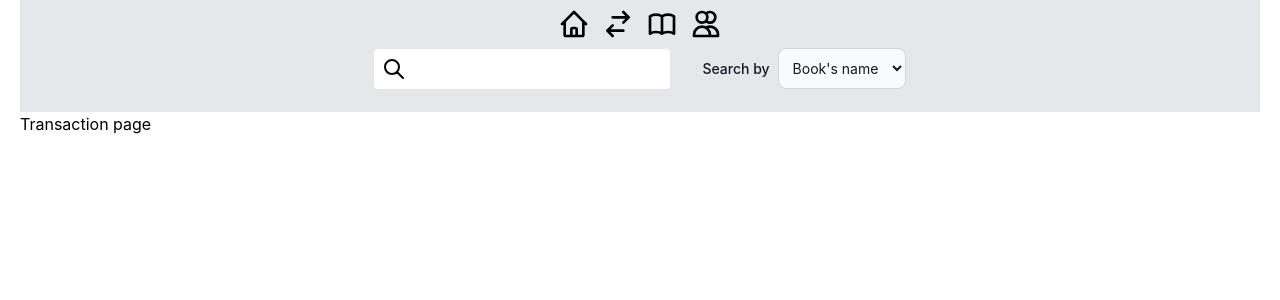
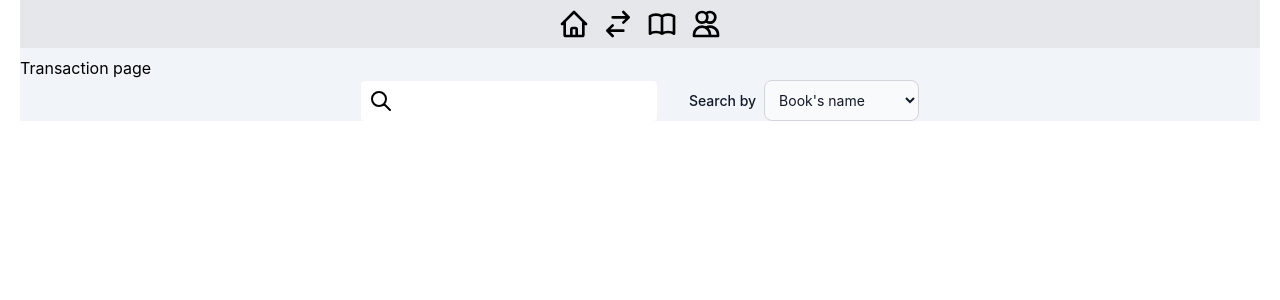
Before and after one commit to bekeodangyeuqn/CSDL, a Next.js app: page /transaction in a window 1280 px wide. Shown: the top 300 px of the page. Built offline with nearby package versions, Linux system fonts and the light colour scheme.

Commit message:
add 'fake' searchbars

```diff
--- /dev/null
+++ b/components/BookSeachbar.js
@@ -0,0 +1,32 @@
+import React from 'react'
+
+function Seachbar() {
+    return (
+        <div className='flex space-x-2 items-center'>
+            <div className='relative mr-6'>
+                <div className='absolute top-2 left-2'>
+                    <svg xmlns="http://www.w3.org/2000/svg" className="h-6 w-6" fill="none" viewBox="0 0 24 24" stroke="currentColor" strokeWidth={2}>
+                        <path strokeLinecap="round" strokeLinejoin="round" d="M21 21l-6-6m2-5a7 7 0 11-14 0 7 7 0 0114 0z" />
+                    </svg>
+                </div>
+                <input className='pl-10 pr-2 py-2 rounded hover:outline-none  hover:ring-1 hover:ring-sky-400  focus:outline-none focus:ring-1 focus:ring-sky-400'></input>
+            </div>
+            <div className='flex items-center'>
+                <label htmlFor="search-by" className="block mr-2 whitespace-nowrap text-sm font-medium text-gray-900 dark:text-gray-400">Search by</label>
+                <select id="search-by" className="bg-gray-50 border border-gray-300 text-gray-900 text-sm rounded-lg hover:outline-none
+                 hover:border-sky-500 focus:outline-none
+                focus:ring-sky-400 focus:border-sky-500 block w-full p-2.5 dark:bg-gray-700 dark:border-gray-600
+                dark:placeholder-gray-400 dark:text-white dark:focus:ring-blue-500 dark:focus:border-sky-400">
+                    <option defaultValue value="bookName">Book&apos;s name</option>
+                    <option value="gerne">Gerne</option>
+                    <option value="year">Author</option>
+                    <option value="publisherName">Publisher</option>
+                    <option value="year">Publish year</option>
+                </select>
+            </div>
+        </div>
+
+    )
+}
+
+export default Seachbar
--- a/components/Layout.js
+++ b/components/Layout.js
@@ -9,11 +9,11 @@ export default function Layout({ children }) {
                 <meta name="description" content="Generated by create next app" />
                 <link rel="icon" href="/favicon.ico" />
             </Head>
-            <div className='fixed container h-28 flex flex-col space-y-2 p-2 bg-gray-200'>
+            <div className='fixed container flex flex-col space-y-2 p-2 bg-gray-200'>
                 <Navbar />
             </div>
 
-            <div className='pt-28'>
+            <div className='pt-14 bg-slate-100'>
                 {children}
             </div>
         </div>
--- /dev/null
+++ b/components/TransactionSearchBar.js
@@ -0,0 +1,34 @@
+import React from 'react'
+
+function Seachbar() {
+    return (
+        <div className='flex space-x-2 items-center'>
+            <div className='relative mr-6'>
+                <div className='absolute top-2 left-2'>
+                    <svg xmlns="http://www.w3.org/2000/svg" className="h-6 w-6" fill="none" viewBox="0 0 24 24" stroke="currentColor" strokeWidth={2}>
+                        <path strokeLinecap="round" strokeLinejoin="round" d="M21 21l-6-6m2-5a7 7 0 11-14 0 7 7 0 0114 0z" />
+                    </svg>
+                </div>
+                <input className='pl-10 pr-2 py-2 rounded hover:outline-none  hover:ring-1 hover:ring-sky-400  focus:outline-none focus:ring-1 focus:ring-sky-400'></input>
+            </div>
+            <div className='flex items-center'>
+                <label htmlFor="search-by" className="block mr-2 whitespace-nowrap text-sm font-medium text-gray-900 dark:text-gray-400">Search by</label>
+                <select id="search-by" className="bg-gray-50 border border-gray-300 text-gray-900 text-sm rounded-lg hover:outline-none
+                 hover:border-sky-500 focus:outline-none
+                focus:ring-sky-400 focus:border-sky-500 block w-full p-2.5 dark:bg-gray-700 dark:border-gray-600
+                dark:placeholder-gray-400 dark:text-white dark:focus:ring-blue-500 dark:focus:border-sky-400">
+                    <option defaultValue value="bookName">Book&apos;s name</option>
+                    <option value="name">User&apos;s name</option>
+                    <option value="userId">User ID</option>
+                    <option value="bookId">Book ID</option>
+                    <option value="name">Librarian ID</option>
+                    <option value="transactionDate">Transaction Date</option>
+                    <option value="expiredDate">Expired Date</option>
+                </select>
+            </div>
+        </div>
+
+    )
+}
+
+export default Seachbar
--- a/components/navbar/Seachbar.js
+++ b/components/UserSearchBar.js
@@ -1,6 +1,6 @@
 import React from 'react'
 
-function Seachbar() {
+function UserSeachbar() {
     return (
         <div className='flex space-x-2 items-center'>
             <div className='relative mr-6'>
@@ -17,16 +17,14 @@ function Seachbar() {
                  hover:border-sky-500 focus:outline-none
                 focus:ring-sky-400 focus:border-sky-500 block w-full p-2.5 dark:bg-gray-700 dark:border-gray-600
                 dark:placeholder-gray-400 dark:text-white dark:focus:ring-blue-500 dark:focus:border-sky-400">
-                    <option selected value="bookName">Book&apos;s name</option>
-                    <option value="gerne">Gerne</option>
-                    <option value="year">Author</option>
-                    <option value="publisherName">Publisher</option>
-                    <option value="year">Publish year</option>
+                    <option defaultValue value="name">Name</option>
+                    <option value="userId">User ID</option>
+                    <option value="address">Address</option>
+                    <option value="phone">Phone</option>
                 </select>
             </div>
         </div>
-
     )
 }
 
-export default Seachbar
+export default UserSeachbar
--- a/components/navbar/index.js
+++ b/components/navbar/index.js
@@ -1,7 +1,6 @@
 import Link from 'next/link'
 import React from 'react'
 
-import Seachbar from './Seachbar'
 
 const navLinks = [
     {
@@ -43,9 +42,6 @@ function index() {
                     ))
                 }
             </div>
-            <div className='flex justify-center '>
-                <Seachbar></Seachbar>
-            </div>
         </>
     )
 }
--- a/pages/book/index.js
+++ b/pages/book/index.js
@@ -1,8 +1,16 @@
 import React from 'react'
+
+import BookSeachbar from '../../components/BookSeachbar'
 
 function index() {
   return (
-    <div>book page</div>
+    <div>
+      book page
+
+      <div className='flex justify-center '>
+        <BookSeachbar></BookSeachbar>
+      </div>
+    </div>
   )
 }
 
--- a/pages/transaction/index.js
+++ b/pages/transaction/index.js
@@ -1,8 +1,14 @@
 import React from 'react'
+import TransactionSearchBar from '../../components/TransactionSearchBar'
 
 function index() {
   return (
-    <div>Transaction page</div>
+    <div>
+      Transaction page
+      <div className='flex justify-center '>
+        <TransactionSearchBar></TransactionSearchBar>
+      </div>
+    </div>
   )
 }
 
--- a/pages/user/index.js
+++ b/pages/user/index.js
@@ -1,8 +1,14 @@
 import React from 'react'
+import UserSearachBar from '../../components/UserSearchBar'
 
 function index() {
   return (
-    <div>user page</div>
+    <div>
+      user page
+      <div className='flex justify-center '>
+        <UserSearachBar></UserSearachBar>
+      </div>
+    </div>
   )
 }
 
```
